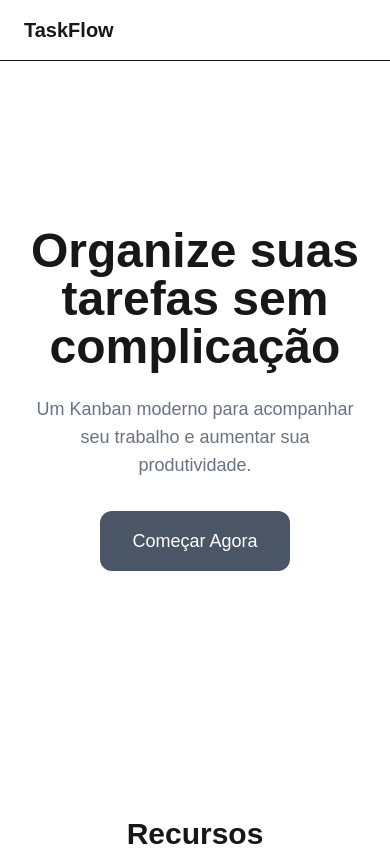
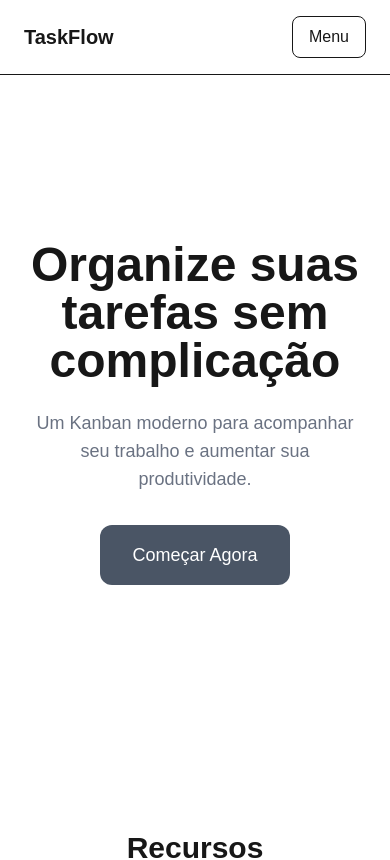
Before and after one commit to jorge-pires/projeto-kanban, a Next.js app: page / in a window 390 px wide. Shown: the top 860 px of the page. Built offline with nearby package versions, Linux system fonts and the light colour scheme.

Commit message:
feat: add mobile menu toggle state

```diff
--- a/components/landing/navbar.tsx
+++ b/components/landing/navbar.tsx
@@ -1,12 +1,19 @@
-import { Button } from "@/components/ui/Button"
+"use client";
+
+import { useState } from "react";
+
+import { Button } from "@/components/ui/Button";
 
 export function Navbar() {
+  const [isMenuOpen, setIsMenuOpen] = useState(false);
+
+  function toggleMenu() {
+    setIsMenuOpen((previousState) => !previousState);
+  }
   return (
     <header className="border-b">
       <div className="mx-auto flex max-w-6xl items-center justify-between px-6 py-4">
-        <h1 className="text-xl font-bold">
-          TaskFlow
-        </h1>
+        <h1 className="text-xl font-bold">TaskFlow</h1>
 
         <nav className="hidden items-center gap-6 md:flex">
           <a href="#home" className="hover:text-blue-600">
@@ -21,13 +28,17 @@ export function Navbar() {
             Sobre
           </a>
 
-          <Button
-            text="Entrar"
-            variant="primary"
-            size="sm"
-          />
+          <Button text="Entrar" variant="primary" size="sm" />
         </nav>
+
+        <button
+          type="button"
+          onClick={toggleMenu}
+          className="rounded-lg border px-4 py-2 md:hidden"
+        >
+          {isMenuOpen ? "Fechar" : "Menu"}
+        </button>
       </div>
     </header>
-  )
+  );
 }
```
